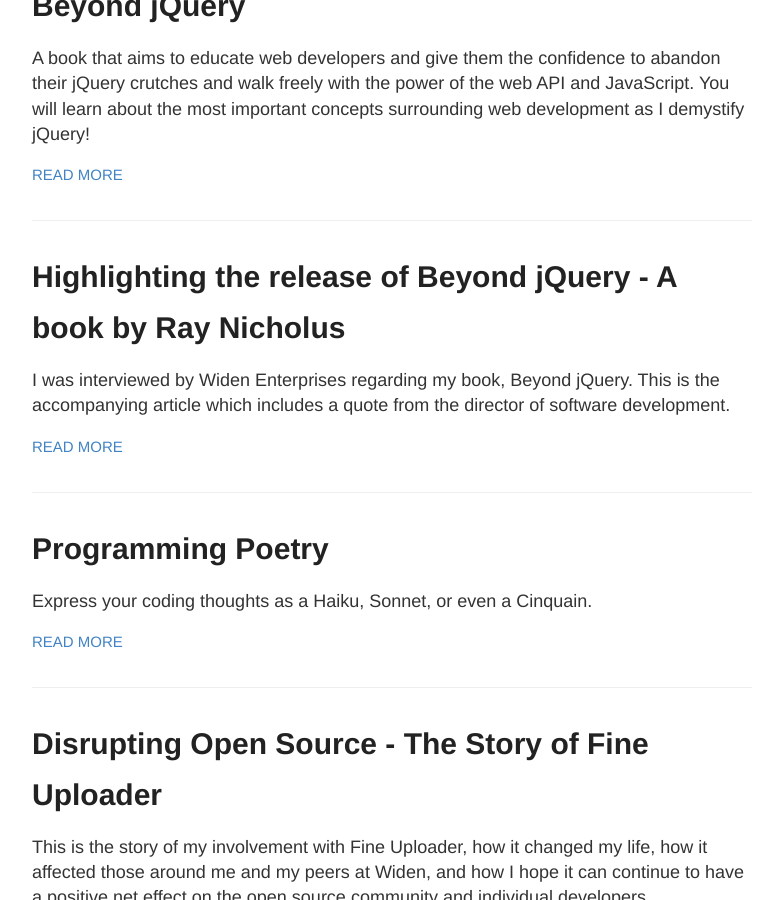
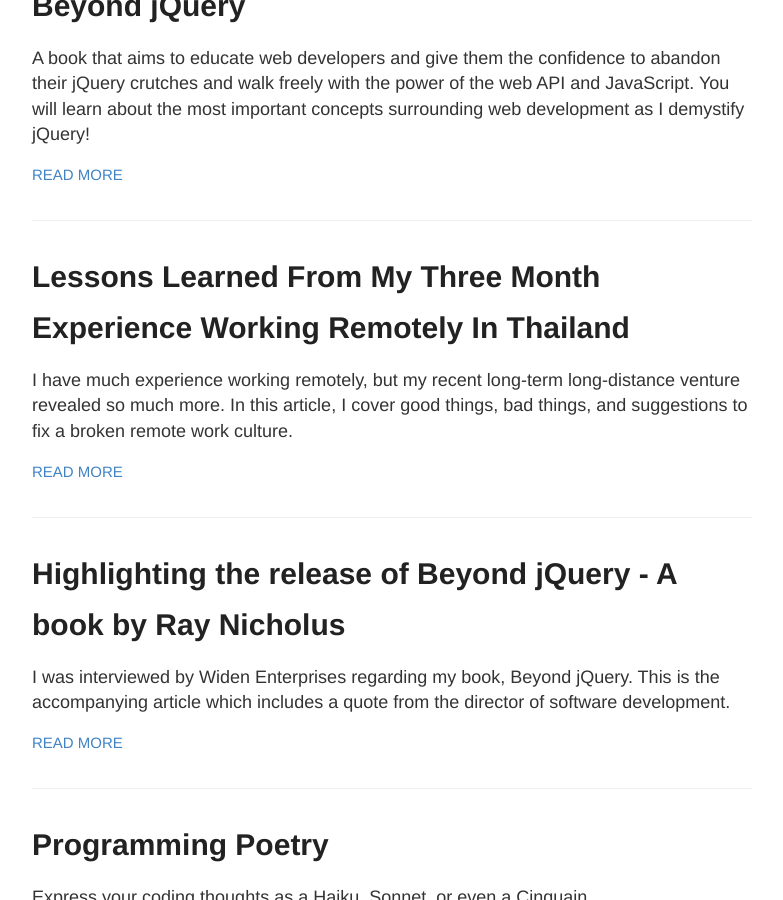
Before and after one commit to rnicholus/raynicholus.com, a Jekyll site: the page built from index.html, in a window 1280 px wide and 900 px high, scrolled down 428 px. Shown: the whole window, without its empty margins (248-1031 px from the left). Built offline with Jekyll 4.4.1, drawn with Linux system fonts in a browser that asks for light colours.

Commit message:
remote working article on Medium

```diff
--- a/_data/extPosts.yml
+++ b/_data/extPosts.yml
@@ -2,6 +2,11 @@
   title: Beyond jQuery
   summary: A book that aims to educate web developers and give them the confidence to abandon their jQuery crutches and walk freely with the power of the web API and JavaScript. You will learn about the most important concepts surrounding web development as I demystify jQuery!
   date: 2016-08-20 00:00:00 -0000
+
+- url: https://medium.com/@RayNicholus/a-farang-geek-in-thailand-the-benefits-challenges-of-working-abroad-5930f79f898f#.fktmdwhlk
+  title: Lessons Learned From My Three Month Experience Working Remotely In Thailand
+  summary: I have much experience working remotely, but my recent long-term long-distance venture revealed so much more. In this article, I cover good things, bad things, and suggestions to fix a broken remote work culture.
+  date: 2016-12-15 00:00:00 -0000
 
 - url: http://www.widen.com/blog/highlighting-the-release-of-beyond-jquery-a-book-by-ray-nicholus
   title: Highlighting the release of Beyond jQuery - A book by Ray Nicholus
```
